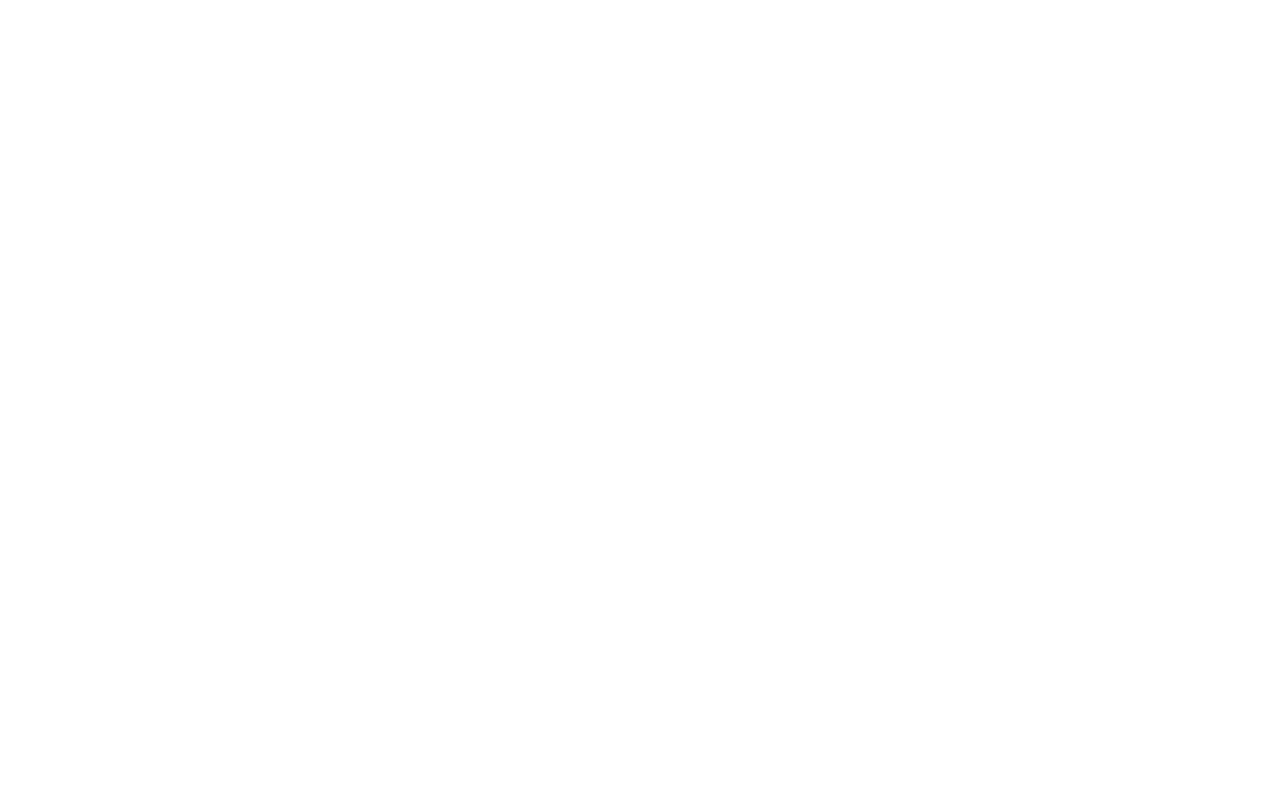
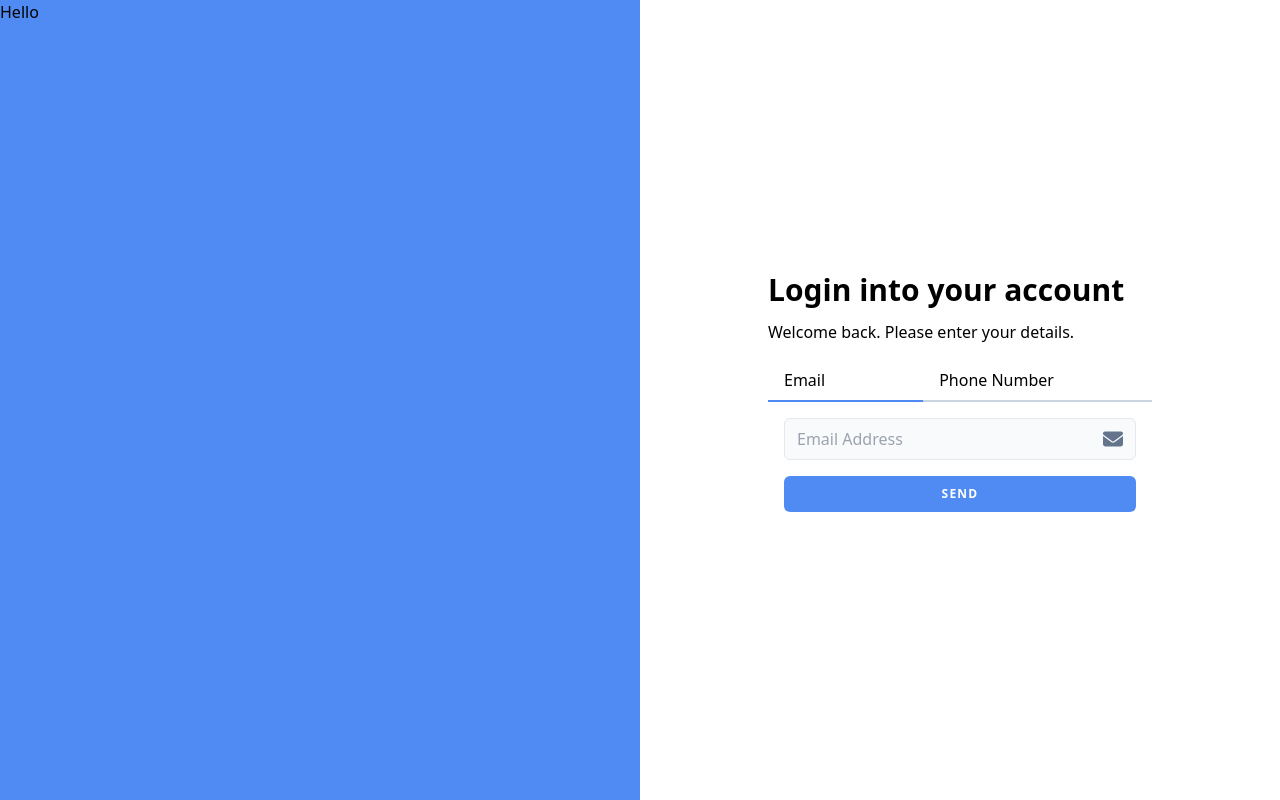
Before and after one commit to destinybravos/school-mgt, a React (Vite) app: page /otp-verification in a window 1280 px wide. Before the commit this address had no page. Built offline with nearby package versions, Linux system fonts and the light colour scheme.

Commit message:
Added Some Components

```diff
--- /dev/null
+++ b/src/components/utils/PrimaryTextinput.jsx
@@ -0,0 +1,15 @@
+import React from 'react'
+
+const PrimaryTextinput = ({icon = '', extraElement = '', className = '', ...props}) => {
+  return (
+    <div className="flex items-center max-w-full bg-slate-50 rounded-md border">
+        { extraElement }
+        <input type="text" className={`flex-grow bg-transparent py-2 px-3 focus:outline-none focus:border-none focus:ring-0 active:border-none active:ring-0` + className} {...props} />
+        <button className='px-3 text-slate-500 font-semibold'>
+            {icon}
+        </button>
+    </div>
+  )
+}
+
+export default PrimaryTextinput
--- /dev/null
+++ b/src/components/utils/SelectInput.jsx
@@ -0,0 +1,13 @@
+
+
+const SelectInput = ({className = '', options = [], ...props}) => {
+    return (
+        <select className={`flex-grow bg-transparent py-2 px-3 focus:outline-none focus:border-none focus:ring-0 active:border-none active:ring-0` + className} {...props} >
+            {options.length > 0 && options.map((data) => (
+                <option value={data}> {data} </option>
+            ))}
+        </select>
+    )
+}
+
+export default SelectInput
--- a/src/main.jsx
+++ b/src/main.jsx
@@ -13,6 +13,7 @@
 import Register from './pages/auth/Register';
 import ForgotPassword from './pages/auth/ForgotPassword';
 import ResetPassword from './pages/auth/ResetPassword';
+import OtpRequest from './pages/auth/OtpRequest';
 
 ReactDOM.createRoot(document.getElementById('root')).render(
   <React.StrictMode>
@@ -31,6 +32,7 @@
           <Route path='/register' element={<Register />} />
           <Route path='/forget-password' element={<ForgotPassword />} />
           <Route path='/reset-password' element={<ResetPassword />} />
+          <Route path='/otp-verification' element={<OtpRequest />} />
         </Route>
 
         {/* App Layout routes */}
--- /dev/null
+++ b/src/pages/auth/OtpRequest.jsx
@@ -0,0 +1,75 @@
+import { useState } from "react";
+import PrimaryTextinput from "../../components/utils/PrimaryTextinput";
+import { FaEnvelope, FaPhone, FaPhoneFlip } from "react-icons/fa6";
+import Button from "../../components/utils/Button";
+import SelectInput from "../../components/utils/SelectInput";
+
+
+const OtpRequest = () => {
+    const [activeTab, setActiveTab] = useState('email')
+
+    return (
+        <div>
+
+            <section>
+                <h1 className="text-2xl md:text-3xl font-bold mb-3">
+                    Login into your account
+                </h1>
+                <p className="mb-4">
+                    Welcome back. Please enter your details.
+                </p>
+
+                <h3 className="flex items-center">
+                    <span role="button" onClick={() => setActiveTab('email')} className={`block flex-grow py-2 px-4 border-b-2 ${activeTab == 'email' ? 'border-primary' : 'border-slate-300' }`}>Email</span>
+                    <span role="button" onClick={() => setActiveTab('phone')} className={`block flex-grow py-2 px-4 border-b-2 ${activeTab == 'phone' ? 'border-primary' : 'border-slate-300' }`}>Phone Number</span>
+                </h3>
+
+
+                { activeTab == 'email' ? <>
+                    {/* Email Div. It should display when active state is 'email' */}
+                    <div className="p-4">
+                        <form>
+                            <div className="mb-4">
+                                <PrimaryTextinput
+                                    icon={<FaEnvelope className="text-xl" />}
+                                    placeholder="Email Address"
+                                    type="email"
+                                />
+                            </div>
+
+
+                            <div>
+                                <Button className="w-full justify-center rounded-md h-9 text-white">
+                                    Send
+                                </Button>
+                            </div>
+                        </form>
+                    </div>
+                </> : <>
+                    {/* Phone Div. It should display when active state is 'phone' */}
+                    <div className="p-4">
+                        <form>
+                            <div className="mb-4">
+                                <PrimaryTextinput
+                                    extraElement={<SelectInput options={['+234', '+233', '+1']} />}
+                                    icon={<FaPhoneFlip className="text-xl" />}
+                                    placeholder="Phone Number"
+                                    type="tel" />
+                            </div>
+                            <div>
+                                <Button className="w-full justify-center rounded-md h-9 text-white">
+                                    Send
+                                </Button>
+                            </div>
+                        </form>
+                    </div>
+                </> }
+
+            </section>
+
+
+        </div>
+    )
+}
+
+export default OtpRequest
```
